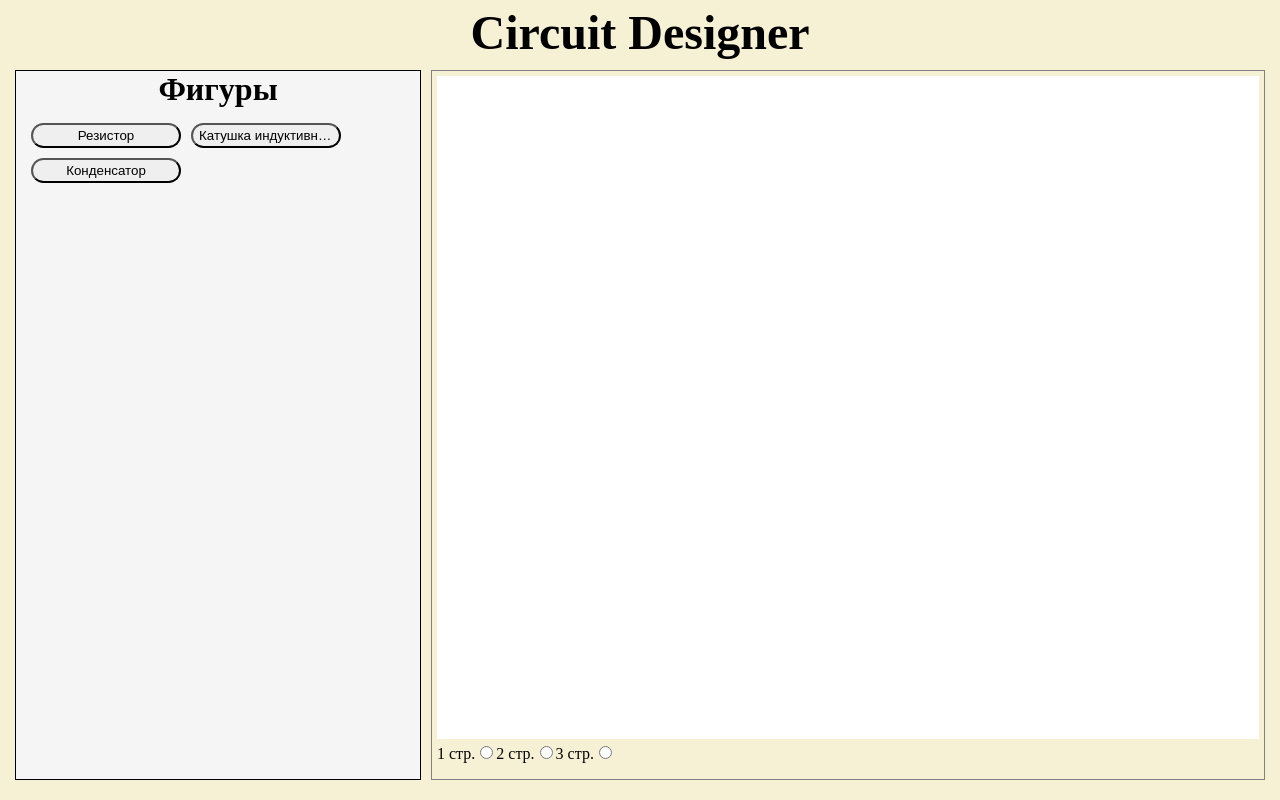
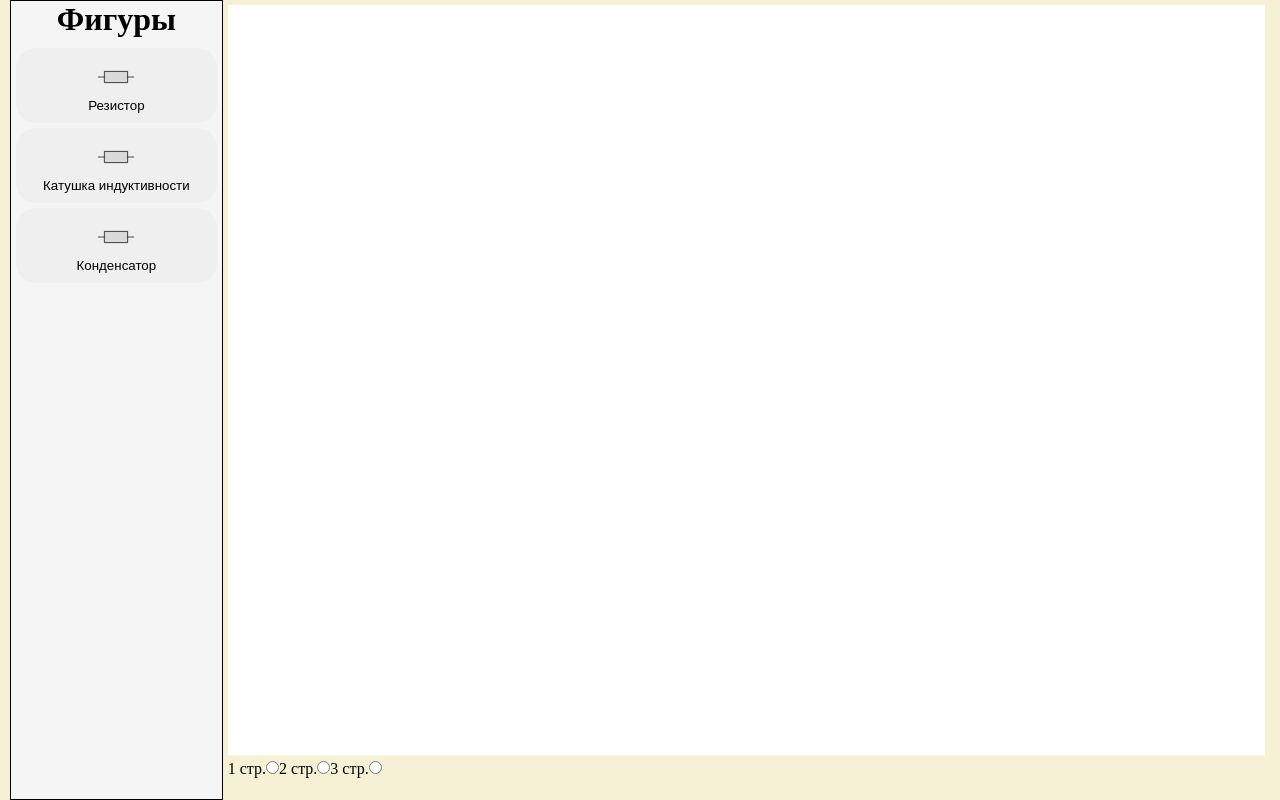
Before and after one commit to Nikita-Isaichenko/CircuitDesigner, a React (Create React App) app in the folder CircuitDesigner/ClientApp/: page / in a window 1280 px wide. Built offline with nearby package versions, Linux system fonts and the light colour scheme.

Commit message:
fix(ClientApp): изменен главный интерфейс

```diff
--- a/CircuitDesigner/ClientApp/public/index.css
+++ b/CircuitDesigner/ClientApp/public/index.css
@@ -1,12 +1,16 @@
-html, body{
+* {
     margin: 0;
     padding: 0;
     box-sizing: border-box;
-    background: rgb(246, 240, 212);
 }
 
-h1, h2, h3, h4, h5, h6 {
-    margin: 0;
+html, body{
+    background: rgb(246, 240, 212);
+    height: 100%;
+}
+
+#root {
+    height: 100%;
 }
 
 header {
@@ -21,13 +25,18 @@ header {
 .container {
     display: flex;
     margin: 0 10px;
-    height: 90vh;
+    height: 100%;
 }
 
 .panel {
+    position: relative;
+    top: 0;
+    left: 0;
+    bottom: 0;
     border: 1px solid black;
     background: whitesmoke;
-    margin: 5px;
+    width: 20vw;
+    height: 100%;
 }
 
 .panel h1 {
@@ -36,23 +45,22 @@ header {
 
 .listElements {
     padding: 5px;
-    width: 30vw;
-    margin: 5px;
+    width: 100%;
 }
 
 .canvas {
-    width: calc(70vw - 60px);
-    height: auto;
-    border: 1px solid grey;
+    width: 100%;
+    height: 100%;
     padding: 5px;
-    margin:5px;
+
 }
 
 .element {
-    width: 150px;
-    height: 25px;
-    margin: 5px;
+    width: 100%;
+    height: 75px;
+    margin-top: 5px;
     border-radius: 20px;
+    border: none;
     white-space: nowrap;
     overflow: hidden;
     text-overflow: ellipsis;
--- /dev/null
+++ b/CircuitDesigner/ClientApp/src/components/elements/Element.jsx
@@ -0,0 +1,14 @@
+import resistor from "./img/resistor.svg"
+
+function Element(props) {
+    return (
+        <>
+            <button className="element">
+                <img src={resistor} alt="" width="36" height="36"/>
+                <div>{props.name}</div>
+            </button>
+        </>
+    )
+}
+
+export default Element;
--- a/CircuitDesigner/ClientApp/src/components/elements/ListCircuitElement.jsx
+++ b/CircuitDesigner/ClientApp/src/components/elements/ListCircuitElement.jsx
@@ -1,10 +1,10 @@
+import Element from "./Element";
+
 const items = ["Резистор", "Катушка индуктивности", "Конденсатор",]
 
 function ListCircuitElement() {
     const listItems = items.map(item =>
-        <button className="element">
-            {item}
-        </button>
+        <Element name={item}></Element>
         )
 
     return (
--- a/CircuitDesigner/ClientApp/src/components/pages/Home.jsx
+++ b/CircuitDesigner/ClientApp/src/components/pages/Home.jsx
@@ -4,7 +4,7 @@ import Canvas from "../elements/Canvas";
 function Home(){
     return (
         <>
-           <header><h1 className="title">Circuit Designer</h1></header>
+           {/* <header><h1 className="title">Circuit Designer</h1></header> */}
             <div className="container">
                 <Panel title="Фигуры"/>
                 <Canvas/>
```
Also changed, not shown: CircuitDesigner/ClientApp/src/components/elements/img/resistor.svg (added).
